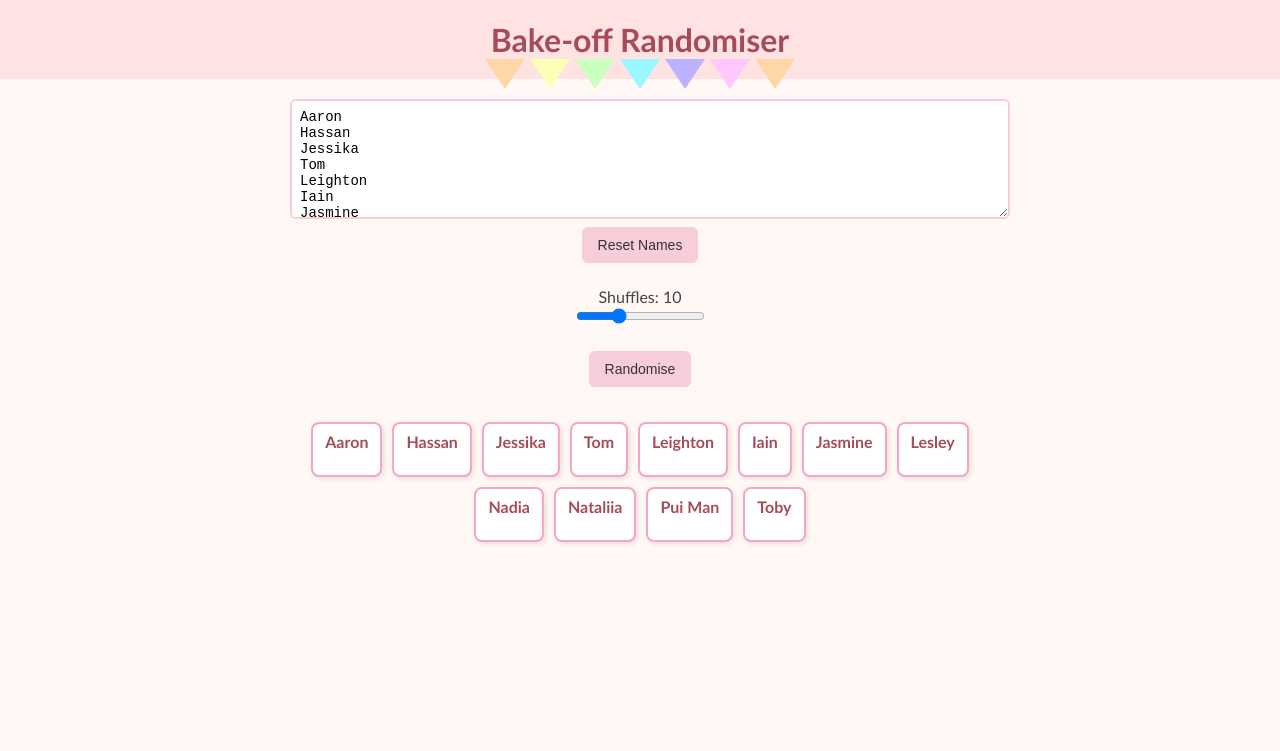
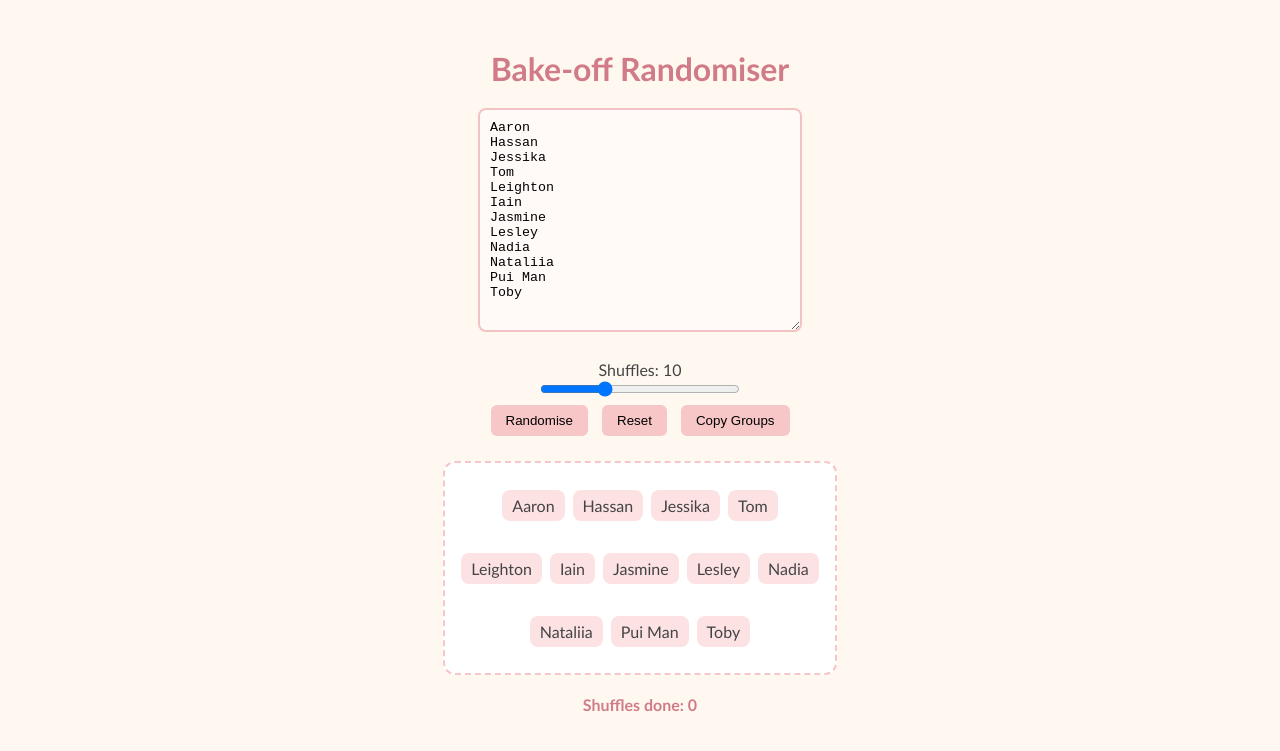
Before and after one commit to b-kennedy0/b-kennedy0.github.io, a Jekyll site: the page apps/bakeoff.html, which Jekyll copies as it is, in a window 1280 px wide. Shown: the top 751 px of the page. Built offline with Jekyll 4.4.1, drawn with Linux system fonts in a browser that asks for light colours.

Commit message:
Add confetti

```diff
--- a/apps/bakeoff.html
+++ b/apps/bakeoff.html
@@ -5,151 +5,104 @@
   <title>Bake-off Randomiser</title>
   <style>
     body {
-      font-family: "Trebuchet MS", Arial, sans-serif;
-      margin: 0;
-      background: #fff8f5;
+      font-family: 'Trebuchet MS', sans-serif;
+      background-color: #fff8f0;
+      text-align: center;
+      padding: 20px;
       color: #444;
+      overflow-x: hidden;
     }
-
-    header {
-      background: #ffe3e3;
-      padding: 20px;
-      text-align: center;
-      position: relative;
+    h1 {
+      color: #d17b88;
+      margin-bottom: 10px;
     }
-
-    header h1 {
-      margin: 0;
-      font-size: 2em;
-      color: #a64c59;
+    textarea {
+      width: 300px;
+      height: 200px;
+      margin: 10px;
+      padding: 10px;
+      border: 2px solid #f4c2c2;
+      border-radius: 8px;
+      background: #fffaf7;
     }
-
-    /* Bunting */
-    .bunting {
-      position: absolute;
-      bottom: -10px;
-      left: 0;
-      width: 100%;
-      display: flex;
-      justify-content: center;
-      gap: 5px;
+    .controls {
+      margin: 15px 0;
     }
-
-    .bunting div {
-      width: 0;
-      height: 0;
-      border-left: 20px solid transparent;
-      border-right: 20px solid transparent;
-      border-top: 30px solid;
+    input[type=range] {
+      width: 200px;
     }
-
-    .bunting div:nth-child(1) { border-top-color: #ffd6a5; }
-    .bunting div:nth-child(2) { border-top-color: #fdffb6; }
-    .bunting div:nth-child(3) { border-top-color: #caffbf; }
-    .bunting div:nth-child(4) { border-top-color: #9bf6ff; }
-    .bunting div:nth-child(5) { border-top-color: #bdb2ff; }
-    .bunting div:nth-child(6) { border-top-color: #ffc6ff; }
-    .bunting div:nth-child(7) { border-top-color: #ffd6a5; }
-
-    .controls, .groups, .shuffle-area {
-      margin: 20px auto;
-      max-width: 700px;
-      text-align: center;
-    }
-
-    textarea {
-      width: 100%;
-      height: 100px;
-      font-size: 14px;
-      padding: 8px;
-      border: 2px solid #f8cdda;
-      border-radius: 6px;
-      background: #fff;
-    }
-
     button {
       margin: 5px;
-      padding: 10px 16px;
-      font-size: 14px;
+      padding: 8px 15px;
+      border: none;
+      border-radius: 6px;
+      background: #f7c6c7;
       cursor: pointer;
-      border-radius: 6px;
-      border: none;
-      background: #f8cdda;
-      color: #333;
-      transition: background 0.3s ease;
+      transition: background 0.3s;
     }
-
     button:hover {
-      background: #f5a6c4;
+      background: #f4a6a8;
     }
-
-    .shuffle-area {
+    #shuffleArea {
+      margin: 20px auto;
+      padding: 15px;
+      border: 2px dashed #f7c6c7;
+      border-radius: 12px;
+      width: 360px;
+      min-height: 180px;
+      background: #fff;
       display: flex;
       flex-wrap: wrap;
       justify-content: center;
-      gap: 10px;
-      margin-top: 30px;
-      min-height: 120px;
+      align-items: center;
+      gap: 8px;
     }
-
-    .name-card {
-      background: #fff;
-      border: 2px solid #f5a6c4;
-      padding: 8px 12px;
+    .name {
+      padding: 6px 10px;
+      background: #fde2e4;
       border-radius: 8px;
-      transition: transform 0.4s ease, background 0.4s ease;
+      transition: transform 0.4s;
+    }
+    #groups {
+      display: none;
+      margin-top: 20px;
+      display: flex;
+      justify-content: center;
+      gap: 20px;
+      opacity: 0;
+      transition: opacity 1s ease-in;
+    }
+    .group {
+      border: 2px solid #f4c2c2;
+      border-radius: 10px;
+      padding: 10px;
+      width: 160px;
+      background: #fffaf7;
+    }
+    .group h3 {
+      margin-top: 0;
+      color: #d17b88;
+    }
+    #shuffleCount {
+      margin-top: 10px;
       font-weight: bold;
-      color: #a64c59;
-      box-shadow: 2px 2px 5px rgba(0,0,0,0.1);
+      color: #d17b88;
     }
-
-    .highlight {
-      background: #ffe3e3;
-    }
-
-    .groups {
-      display: flex;
-      justify-content: space-around;
-      margin-top: 30px;
-      flex-wrap: wrap;
-      gap: 15px;
-    }
-
-    .group-box {
-      flex: 1;
-      min-width: 180px;
-      margin: 0 5px;
-      background: #fff;
-      border: 3px dashed #f5a6c4;
-      border-radius: 12px;
-      padding: 10px;
-      min-height: 140px;
-      box-shadow: 3px 3px 6px rgba(0,0,0,0.1);
-    }
-
-    .group-box h3 {
-      margin-top: 0;
-      text-align: center;
-      color: #a64c59;
-    }
-
-    /* Decorative cupcake icon for group headers */
-    .group-box h3::before {
-      content: "🧁 ";
+    canvas#confettiCanvas {
+      position: fixed;
+      top: 0;
+      left: 0;
+      pointer-events: none;
+      width: 100%;
+      height: 100%;
+      z-index: 9999;
     }
   </style>
 </head>
 <body>
-  <header>
-    <h1>Bake-off Randomiser</h1>
-    <div class="bunting">
-      <div></div><div></div><div></div><div></div>
-      <div></div><div></div><div></div>
-    </div>
-  </header>
+  <h1>Bake-off Randomiser</h1>
 
-  <div class="controls">
-    <textarea id="nameInput">Aaron
+  <textarea id="nameInput">Aaron
 Hassan
 Jessika
 Tom
@@ -161,136 +114,192 @@
 Nataliia
 Pui Man
 Toby</textarea><br>
-    <button id="resetBtn">Reset Names</button>
-    <br><br>
-    <label for="shuffleCount">Shuffles: <span id="shuffleValue">10</span></label><br>
-    <input type="range" id="shuffleCount" min="1" max="30" value="10">
-    <br><br>
-    <button id="randomiseBtn">Randomise</button>
-    <button id="copyBtn" style="display:none;">Copy Groups</button>
+
+  <div class="controls">
+    <label for="shuffleSlider">Shuffles: <span id="shuffleValue">10</span></label><br>
+    <input type="range" id="shuffleSlider" min="1" max="30" value="10"><br>
+    <button onclick="randomise()">Randomise</button>
+    <button onclick="resetNames()">Reset</button>
+    <button onclick="copyGroups()">Copy Groups</button>
   </div>
 
-  <div class="shuffle-area" id="shuffleArea"></div>
+  <div id="shuffleArea"></div>
+  <div id="shuffleCount">Shuffles done: 0</div>
 
-  <div class="groups" id="groupsOutput"></div>
+  <div id="groups">
+    <div class="group"><h3>Group 1</h3><ul id="group1"></ul></div>
+    <div class="group"><h3>Group 2</h3><ul id="group2"></ul></div>
+    <div class="group"><h3>Group 3</h3><ul id="group3"></ul></div>
+  </div>
+
+  <canvas id="confettiCanvas"></canvas>
 
   <script>
     const defaultNames = [
-      "Aaron", "Hassan", "Jessika", "Tom", "Leighton", "Iain",
-      "Jasmine", "Lesley", "Nadia", "Nataliia", "Pui Man", "Toby"
+      "Aaron", "Hassan", "Jessika", "Tom",
+      "Leighton", "Iain", "Jasmine", "Lesley",
+      "Nadia", "Nataliia", "Pui Man", "Toby"
     ];
 
-    const nameInput = document.getElementById("nameInput");
-    const resetBtn = document.getElementById("resetBtn");
-    const shuffleCount = document.getElementById("shuffleCount");
-    const shuffleValue = document.getElementById("shuffleValue");
-    const randomiseBtn = document.getElementById("randomiseBtn");
-    const shuffleArea = document.getElementById("shuffleArea");
-    const groupsOutput = document.getElementById("groupsOutput");
-    const copyBtn = document.getElementById("copyBtn");
+    const pastelColors = ['#ffd6a5', '#fdffb6', '#caffbf', '#9bf6ff', '#bdb2ff', '#ffc6ff', '#fde2e4'];
 
-    shuffleValue.textContent = shuffleCount.value;
+    const nameInput = document.getElementById('nameInput');
+    const shuffleSlider = document.getElementById('shuffleSlider');
+    const shuffleValue = document.getElementById('shuffleValue');
+    const shuffleArea = document.getElementById('shuffleArea');
+    const groupsDiv = document.getElementById('groups');
+    const shuffleCountDisplay = document.getElementById('shuffleCount');
+    let currentNames = [...defaultNames];
 
-    shuffleCount.addEventListener("input", () => {
-      shuffleValue.textContent = shuffleCount.value;
+    const canvas = document.getElementById('confettiCanvas');
+    const ctx = canvas.getContext('2d');
+    let confettiParticles = [];
+
+    function resizeCanvas() {
+      canvas.width = window.innerWidth;
+      canvas.height = window.innerHeight;
+    }
+    window.addEventListener('resize', resizeCanvas);
+    resizeCanvas();
+
+    shuffleSlider.addEventListener('input', () => {
+      shuffleValue.textContent = shuffleSlider.value;
     });
 
-    resetBtn.addEventListener("click", () => {
-      nameInput.value = defaultNames.join("\n");
-      renderNames(defaultNames);
-    });
-
-    function getNames() {
-      let names = nameInput.value
-        .split(/\r?\n|,/)
-        .map(n => n.trim())
-        .filter(n => n);
-      if (names.length > 12) {
-        names = names.slice(0, 12);
-      }
-      return names;
-    }
-
-    function renderNames(names) {
-      shuffleArea.innerHTML = "";
+    function displayNames(names) {
+      shuffleArea.innerHTML = '';
       names.forEach(n => {
-        const div = document.createElement("div");
-        div.className = "name-card";
+        const div = document.createElement('div');
+        div.className = 'name';
         div.textContent = n;
         shuffleArea.appendChild(div);
       });
     }
 
-    function sleep(ms) {
-      return new Promise(res => setTimeout(res, ms));
-    }
-
-    async function shuffleNames(names, times) {
-      renderNames(names);
-
-      for (let i = 0; i < times; i++) {
-        const idx1 = Math.floor(Math.random() * names.length);
-        const idx2 = Math.floor(Math.random() * names.length);
-        if (idx1 !== idx2) {
-          [names[idx1], names[idx2]] = [names[idx2], names[idx1]];
-          renderNames(names);
-          const cards = shuffleArea.children;
-          cards[idx1].classList.add("highlight");
-          cards[idx2].classList.add("highlight");
-          await sleep(Math.max(200, 600 - (times * 10))); // speed scaling
-        }
-      }
-      return names;
-    }
-
-    function displayGroups(names) {
-      groupsOutput.innerHTML = "";
-      for (let g = 0; g < 3; g++) {
-        const box = document.createElement("div");
-        box.className = "group-box";
-        const title = document.createElement("h3");
-        title.textContent = "Group " + (g + 1);
-        box.appendChild(title);
-
-        const groupMembers = names.slice(g * 4, (g + 1) * 4);
-        groupMembers.forEach(n => {
-          const p = document.createElement("div");
-          p.textContent = n;
-          box.appendChild(p);
-        });
-
-        groupsOutput.appendChild(box);
-      }
-      copyBtn.style.display = "inline-block";
-    }
-
-    randomiseBtn.addEventListener("click", async () => {
-      let names = getNames();
+    function randomise() {
+      let names = nameInput.value.split(/\r?\n/).map(n => n.trim()).filter(n => n);
       if (names.length !== 12) {
         alert("Please enter exactly 12 names.");
         return;
       }
-      names = await shuffleNames(names, parseInt(shuffleCount.value));
-      displayGroups(names);
-    });
+      currentNames = [...names];
+      let shuffleTimes = parseInt(shuffleSlider.value);
+      let i = 0;
+      shuffleCountDisplay.textContent = "Shuffles done: 0";
+      groupsDiv.style.opacity = 0;
+      groupsDiv.style.display = "none";
 
-    copyBtn.addEventListener("click", () => {
+      function doShuffle() {
+        if (i < shuffleTimes) {
+          let a = Math.floor(Math.random() * currentNames.length);
+          let b = Math.floor(Math.random() * currentNames.length);
+          [currentNames[a], currentNames[b]] = [currentNames[b], currentNames[a]];
+          displayNames(currentNames);
+          i++;
+          shuffleCountDisplay.textContent = "Shuffles done: " + i;
+          let delay = 600 - (shuffleTimes * 12);
+          if (delay < 200) delay = 200;
+          setTimeout(doShuffle, delay);
+        } else {
+          allocateGroups();
+          fadeInGroups();
+          startConfetti();
+        }
+      }
+      doShuffle();
+    }
+
+    function allocateGroups() {
+      for (let g = 1; g <= 3; g++) {
+        document.getElementById('group' + g).innerHTML = '';
+      }
+      for (let i = 0; i < currentNames.length; i++) {
+        let g = Math.floor(i / 4) + 1;
+        let li = document.createElement('li');
+        li.textContent = currentNames[i];
+        document.getElementById('group' + g).appendChild(li);
+      }
+    }
+
+    function fadeInGroups() {
+      groupsDiv.style.display = "flex";
+      setTimeout(() => {
+        groupsDiv.style.opacity = 1;
+      }, 50);
+    }
+
+    function resetNames() {
+      nameInput.value = defaultNames.join("\n");
+      currentNames = [...defaultNames];
+      displayNames(currentNames);
+      groupsDiv.style.display = "none";
+      groupsDiv.style.opacity = 0;
+      shuffleCountDisplay.textContent = "Shuffles done: 0";
+    }
+
+    function copyGroups() {
+      if (groupsDiv.style.display === "none") {
+        alert("No groups to copy yet!");
+        return;
+      }
       let text = "";
-      const groups = groupsOutput.querySelectorAll(".group-box");
-      groups.forEach(g => {
-        text += g.querySelector("h3").textContent + "\n";
-        g.querySelectorAll("div:not(h3)").forEach(n => {
-          text += "- " + n.textContent + "\n";
+      for (let g = 1; g <= 3; g++) {
+        text += "Group " + g + "\n";
+        document.querySelectorAll('#group' + g + ' li').forEach(li => {
+          text += "- " + li.textContent + "\n";
         });
         text += "\n";
+      }
+      navigator.clipboard.writeText(text.trim());
+      alert("Groups copied to clipboard!");
+    }
+
+    // Confetti with swirling
+    function startConfetti() {
+      confettiParticles = [];
+      for (let i = 0; i < 100; i++) {
+        confettiParticles.push({
+          x: Math.random() * canvas.width,
+          y: Math.random() * -canvas.height,
+          r: Math.random() * 6 + 4,
+          d: Math.random() * 20 + 10,
+          color: pastelColors[Math.floor(Math.random() * pastelColors.length)],
+          tilt: Math.random() * 10 - 10,
+          tiltAngleIncrement: Math.random() * 0.07 + 0.05,
+          tiltAngle: Math.random() * Math.PI,
+          angle: Math.random() * 2 * Math.PI,
+          angularSpeed: Math.random() * 0.05 + 0.02
+        });
+      }
+      requestAnimationFrame(updateConfetti);
+      setTimeout(() => confettiParticles = [], 5000);
+    }
+
+    function updateConfetti() {
+      ctx.clearRect(0, 0, canvas.width, canvas.height);
+      confettiParticles.forEach(p => {
+        ctx.save();
+        ctx.translate(p.x, p.y);
+        ctx.rotate(Math.sin(p.angle) * Math.PI / 6); // gentle rotation
+        ctx.beginPath();
+        ctx.lineWidth = p.r / 2;
+        ctx.strokeStyle = p.color;
+        ctx.moveTo(0, 0);
+        ctx.lineTo(p.tilt, p.r + p.tilt);
+        ctx.stroke();
+        ctx.restore();
+
+        p.angle += p.angularSpeed;
+        p.tiltAngle += p.tiltAngleIncrement;
+        p.y += (Math.cos(p.d) + 3 + p.r / 2) / 2;
+        p.tilt = Math.sin(p.tiltAngle) * 10;
+        if (p.y > canvas.height) p.y = -10;
       });
-      navigator.clipboard.writeText(text).then(() => {
-        alert("Groups copied to clipboard!");
-      });
-    });
+      if (confettiParticles.length > 0) requestAnimationFrame(updateConfetti);
+    }
 
     // Initialise
-    renderNames(defaultNames);
+    resetNames();
   </script>
 </body>
 </html>
```
